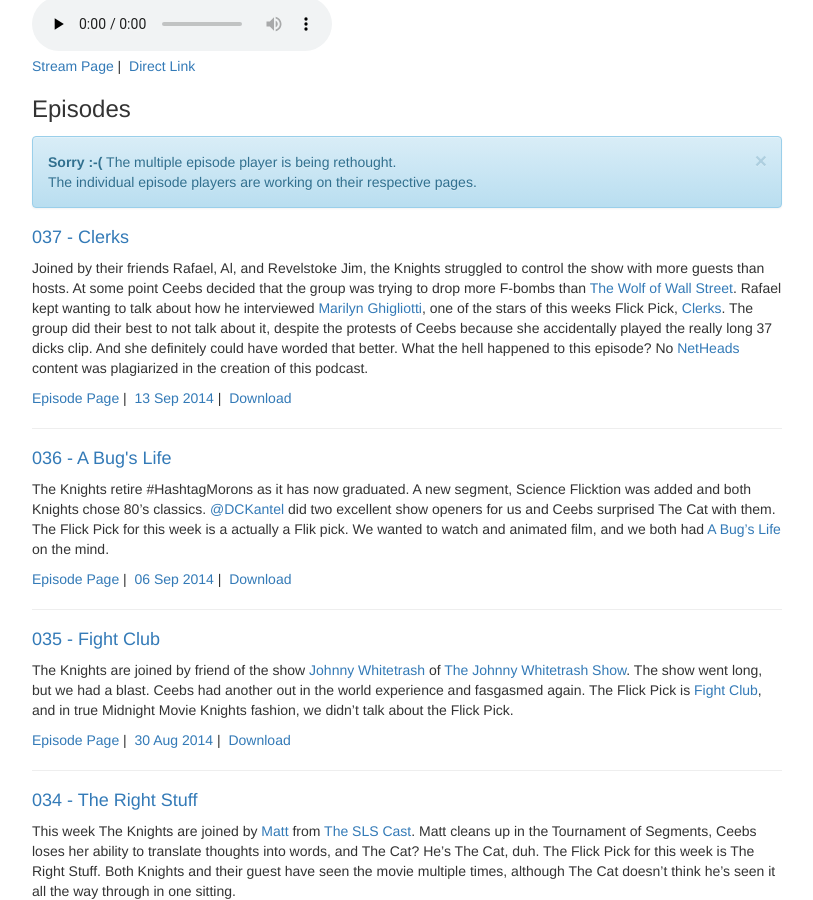
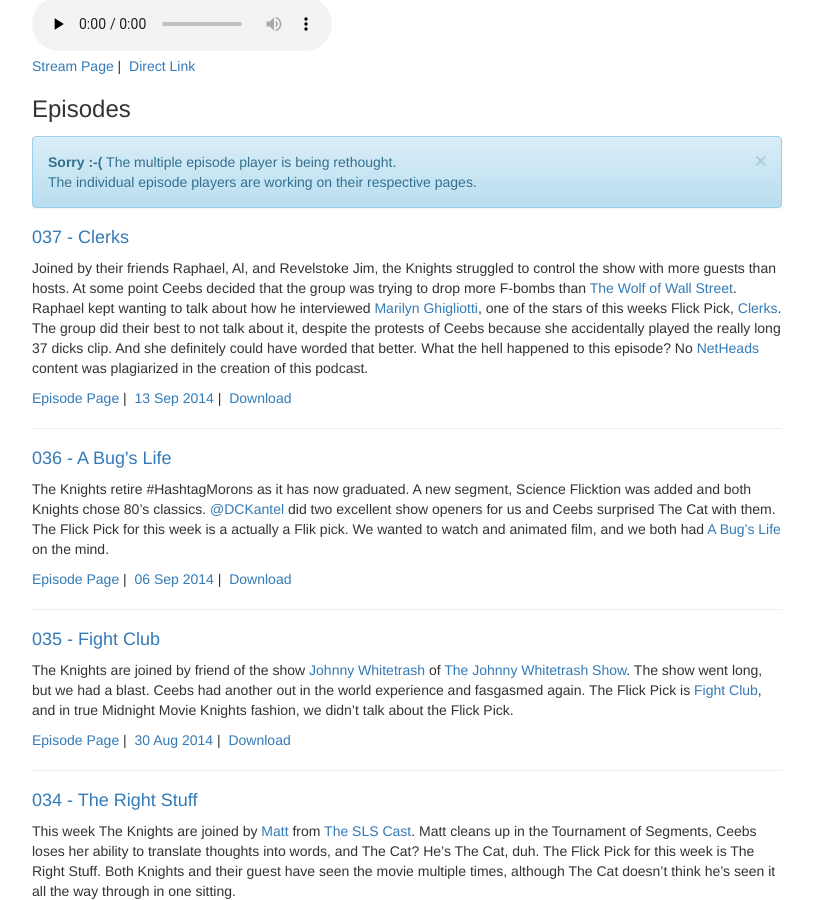
Before and after one commit to MirandaJanell/MidnightMovieKnights, a Jekyll site: the page built from index.html, in a window 1280 px wide and 900 px high, scrolled down 761 px. Shown: the whole window, without its empty margins (38-851 px from the left). Built offline with Jekyll 4.4.1, drawn with Linux system fonts in a browser that asks for light colours; nearby versions of some CDN libraries; the list of posts is cut into pages by our own code; comment, search, counter and statistics services are not loaded.

Commit message:
Fixed episode 37's notes.

```diff
--- a/_posts/2014-09-13-037-Clerks.md
+++ b/_posts/2014-09-13-037-Clerks.md
@@ -1,7 +1,7 @@
 ---
 layout:     episode
 title:      037 - Clerks
-subtitle:   Shutup Rafael!
+subtitle:   Shutup Raphael!
 categories: podcast
 date:       2014-09-13 22:30:00
 duration:   1:56:28
@@ -13,12 +13,12 @@
 - Who
 ---
 
-Joined by their friends Rafael, Al, and Revelstoke Jim, the Knights struggled to control the show with more guests than hosts. At some point Ceebs decided that the group was trying to drop more F-bombs than [The Wolf of Wall Street](http://www.imdb.com/title/tt0993846). Rafael kept wanting to talk about how he interviewed [Marilyn Ghigliotti](http://www.imdb.com/name/nm0003870), one of the stars of this weeks Flick Pick, [Clerks](http://www.imdb.com/title/tt0109445). The group did their best to not talk about it, despite the protests of Ceebs because she accidentally played the really long 37 dicks clip. And she definitely could have worded that better. What the hell happened to this episode? No [NetHeads](http://smodcast.com/channels/netheads/) content was plagiarized in the creation of this podcast.
+Joined by their friends Raphael, Al, and Revelstoke Jim, the Knights struggled to control the show with more guests than hosts. At some point Ceebs decided that the group was trying to drop more F-bombs than [The Wolf of Wall Street](http://www.imdb.com/title/tt0993846). Raphael kept wanting to talk about how he interviewed [Marilyn Ghigliotti](http://www.imdb.com/name/nm0003870), one of the stars of this weeks Flick Pick, [Clerks](http://www.imdb.com/title/tt0109445). The group did their best to not talk about it, despite the protests of Ceebs because she accidentally played the really long 37 dicks clip. And she definitely could have worded that better. What the hell happened to this episode? No [NetHeads](http://smodcast.com/channels/netheads/) content was plagiarized in the creation of this podcast.
 
-![Rafael dared Ceebs to have some wine while doing the show. That was a mistake.](http://media.midnightmovieknights.com/img/MMK37WhinyCeebs-1024x768.jpg)
+![Raphael dared Ceebs to have some wine while doing the show. That was a mistake.](http://media.midnightmovieknights.com/img/MMK37WhinyCeebs-1024x768.jpg)
 
 ### Guests
 
-* [Rafael](https://twitter.com/WANHTPY) from [We Are Not Here to Please You](http://wearenotheretopleaseyou.blogspot.fi)
+* [Raphael](https://twitter.com/WANHTPY) from [We Are Not Here to Please You](http://wearenotheretopleaseyou.blogspot.fi)
 * [@DCKantel](https://twitter.com/DCKantel)
 * [GABNet](http://www.gabnet.net)'s raconteur, [@RevJimCanCon](https://twitter.com/RevJimCanCon)
```
